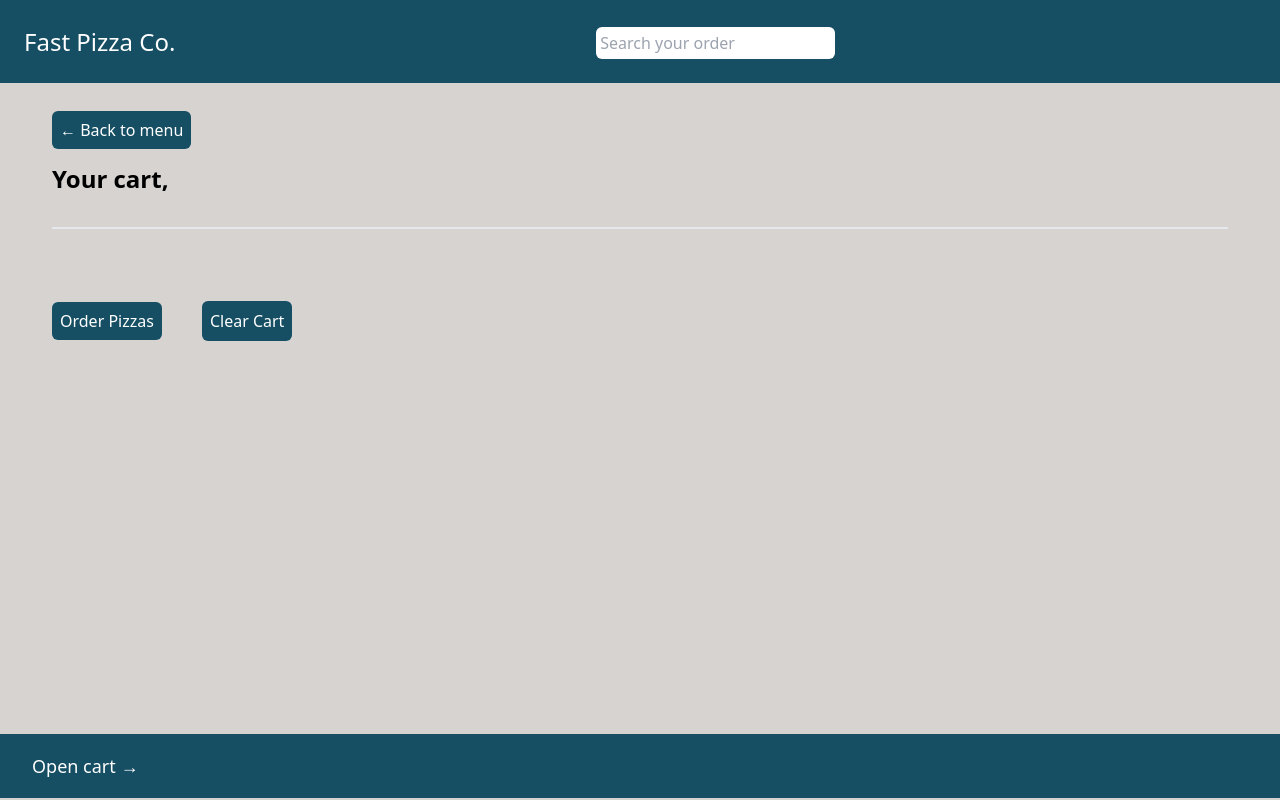
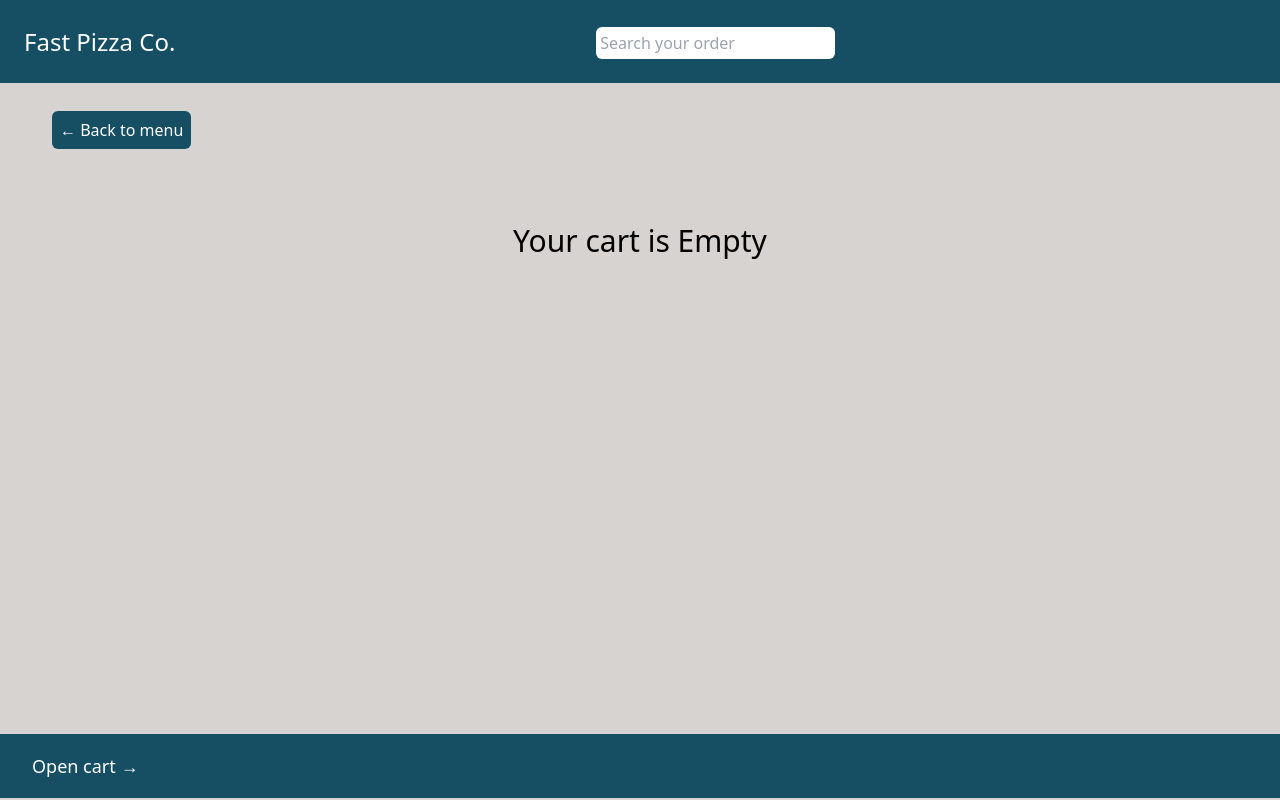
Before and after one commit to Rahulkaradwal/fast-pizza, a React (Vite) app: page /cart in a window 1280 px wide. Built offline with nearby package versions, Linux system fonts and the light colour scheme.

Commit message:
feat: add remove from cart button functionality

```diff
--- a/src/features/cart/Cart.jsx
+++ b/src/features/cart/Cart.jsx
@@ -16,9 +16,11 @@ function Cart() {
     <div className="m-8">
       <LinkButton to="/menu">&larr; Back to menu</LinkButton>
 
+      {cart.length > 0 ? (
+        <>
           <div className="p-5">
             <h2 className="text-2xl font-semibold ">Your cart, {username}</h2>
-        <ul className="dive-stone-200 h-68 my-8 divide-y border-y">
+            <ul className="h-68 my-8 divide-y divide-stone-200 border-y">
               {cart.map((item) => (
                 <CartItem key={item.pizzaId} item={item} />
               ))}
@@ -28,6 +30,10 @@ function Cart() {
             <LinkButton to="/order/new">Order Pizzas</LinkButton>
             <Button onClick={handleClick}>Clear Cart</Button>
           </div>
+        </>
+      ) : (
+        <h1 className="m-10 p-10 text-center text-3xl">Your cart is Empty</h1>
+      )}
     </div>
   );
 }
--- a/src/features/cart/CartItem.jsx
+++ b/src/features/cart/CartItem.jsx
@@ -1,9 +1,15 @@
+import { useDispatch } from "react-redux";
 import Button from "../../ui/Button";
 import { formatCurrency } from "../../utils/helpers";
+import { removeFromCart } from "./cartSlice";
 
 function CartItem({ item }) {
+  const dispatch = useDispatch();
   const { pizzaId, name, quantity, totalPrice } = item;
 
+  const handleClick = (id) => {
+    dispatch(removeFromCart(id));
+  };
   return (
     <li className="flex items-center justify-between">
       <div className="flex">
@@ -13,7 +19,7 @@ function CartItem({ item }) {
 
         <p>{formatCurrency(totalPrice)}</p>
       </div>
-      <Button>Delete</Button>
+      <Button onClick={() => handleClick(pizzaId)}>Remove</Button>
     </li>
   );
 }
```
Lines whose indentation alone changed are shown as unchanged.
